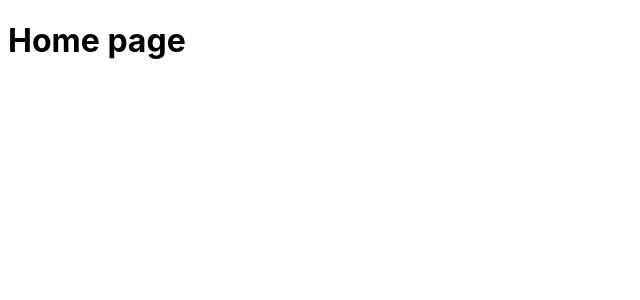
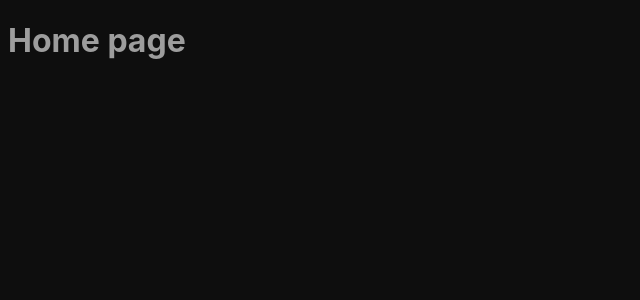
Before and after one commit to Destiner/evmbeat, a Vue app: page / in a window 1280 px wide. Shown: the top 300 px of the page, without its empty margins (0-640 px from the left). Built offline with nearby package versions, Linux system fonts and the light colour scheme.

Commit message:
Provide base styling

```diff
--- a/src/App.vue
+++ b/src/App.vue
@@ -18,6 +18,8 @@
 
 body {
   font-family: var(--font-sans);
+  background: #0e0e0e;
+  color: #9d9d9d;
 }
 
 /* Reset */
```
